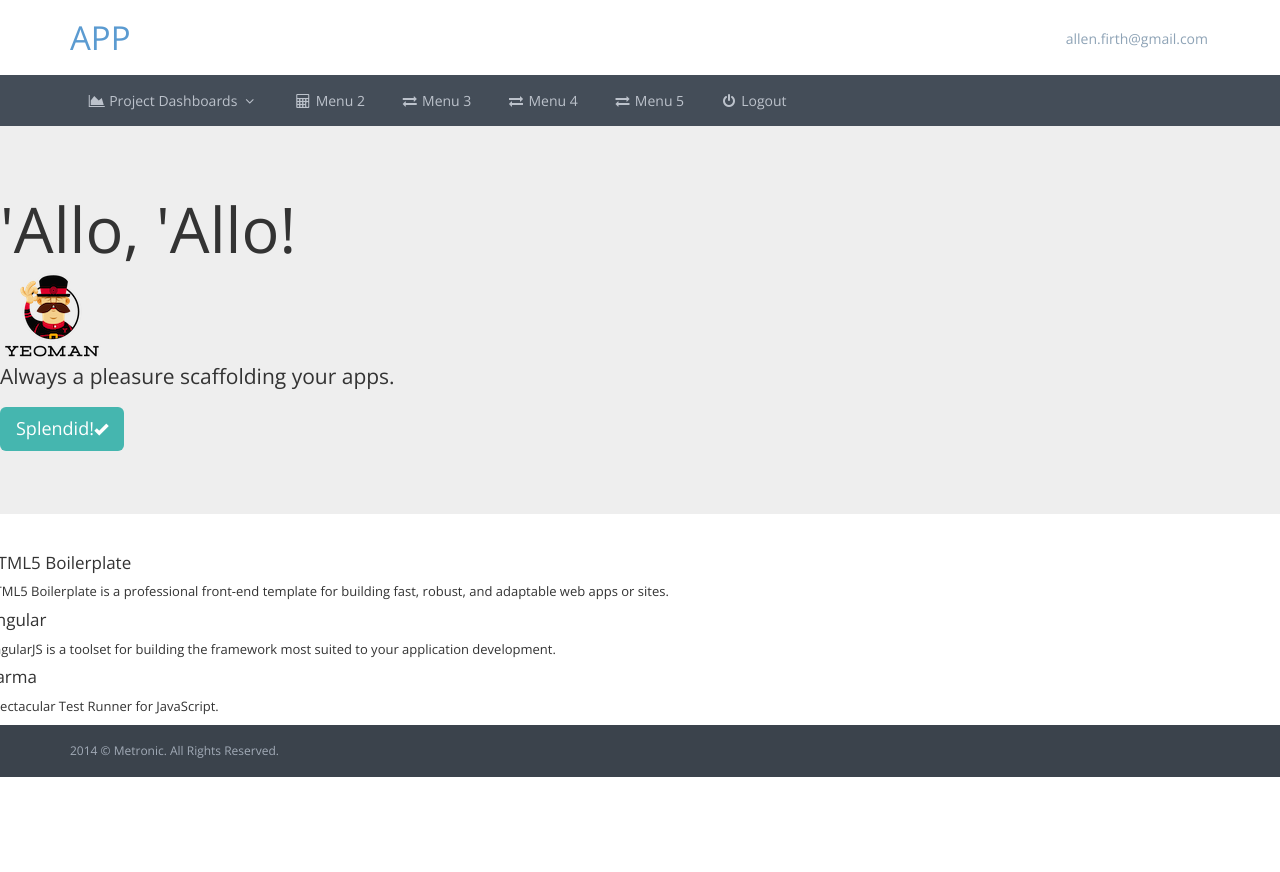
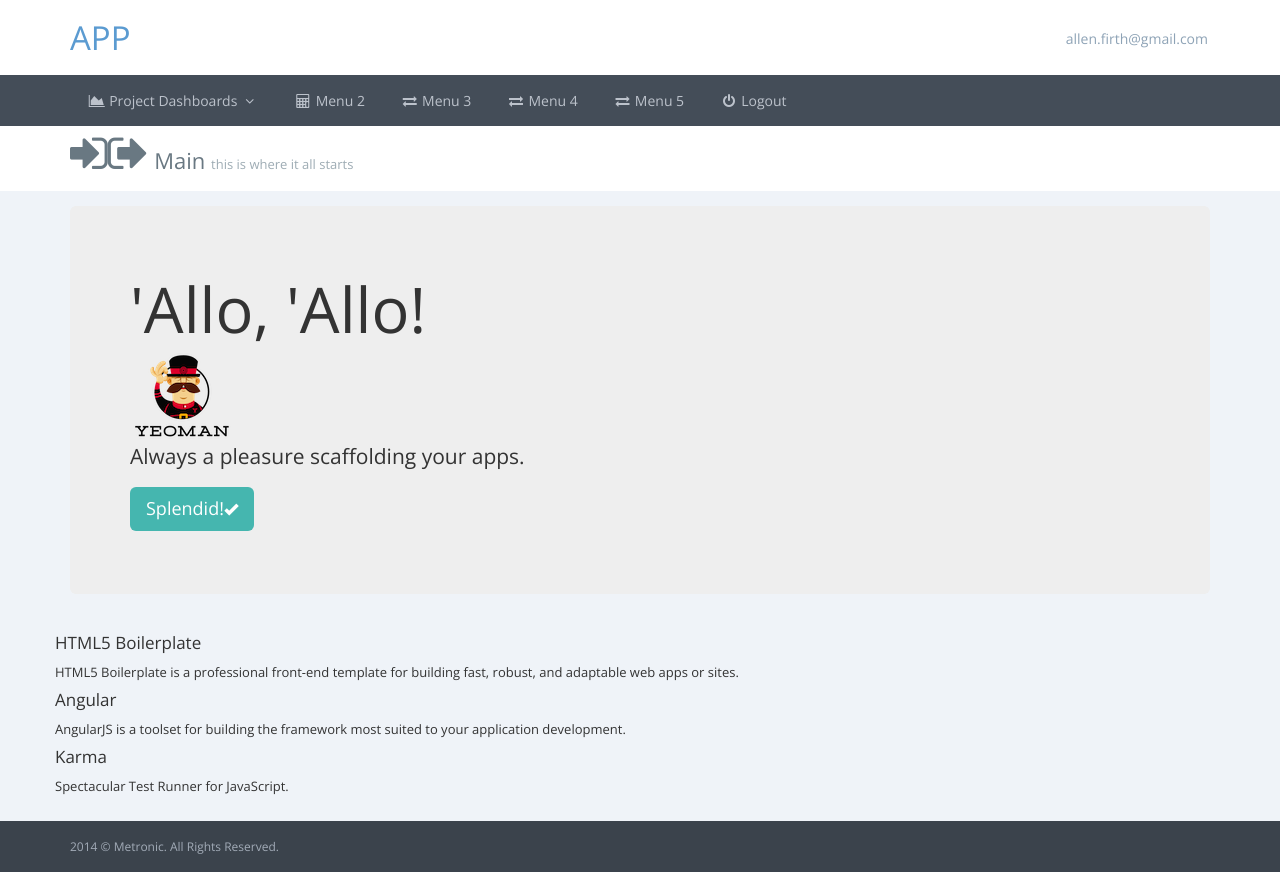
Before and after one commit to halcharger/metronic.admin3.angularjs.prototype.starterkit, a website: page app/index.html in a window 1280 px wide. Before the commit the page ends 800 px from the top, so only its background shows below. Drawn offline with nearby package versions, Linux system fonts and the light colour scheme; some packages are replaced by stand-ins of ours; files that its build step writes are made by us from their sources; a script that the page names is missing.

```diff
--- a/app/index.html
+++ b/app/index.html
@@ -19,7 +19,7 @@
     <link href="styles/metronic/simple-line-icons.min.css" rel="stylesheet" type="text/css">
     <link href="styles/metronic/uniform.default.min.css" rel="stylesheet" type="text/css">
 
-    <link href="styles/datepicker3.css" rel="stylesheet" type="text/css">
+    <link href="styles/metronic/datepicker3.css" rel="stylesheet" type="text/css">
     <link href="styles/metronic/pricing-tables.css" rel="stylesheet" type="text/css">
 
     <link href="styles/metronic/components-rounded.css" rel="stylesheet" type="text/css">
@@ -188,6 +188,7 @@
     <script src="bower_components/angular-route/angular-route.js"></script>
     <script src="bower_components/angular-sanitize/angular-sanitize.js"></script>
     <script src="bower_components/angular-touch/angular-touch.js"></script>
+    <script src="bower_components/angular-bootstrap/ui-bootstrap-tpls.js"></script>
     <!-- endbower -->
     <!-- endbuild -->
 
--- a/app/views/main.html
+++ b/app/views/main.html
@@ -1,3 +1,19 @@
+<!-- BEGIN PAGE HEAD -->
+<div class="page-head">
+  <div class="container">
+    <!-- BEGIN PAGE TITLE -->
+    <div class="page-title">
+      <h1><i class="fa fa-sign-in fa-2x"></i><i class="fa fa-sign-out fa-2x"></i> Main
+        <small>this is where it all starts</small>
+      </h1>
+    </div>
+    <!-- END PAGE TITLE -->
+  </div>
+</div>
+<!-- END PAGE HEAD -->
+<!-- BEGIN PAGE CONTENT -->
+<div class="page-content">
+  <div class="container">
     <div class="jumbotron">
       <h1>'Allo, 'Allo!</h1>
       <p class="lead">
@@ -21,3 +37,5 @@
       <h4>Karma</h4>
       <p>Spectacular Test Runner for JavaScript.</p>
     </div>
+  </div>
+</div>
```
Also changed, not shown: bower.json (+6 -2 lines). Lines whose indentation alone changed are shown as unchanged.
